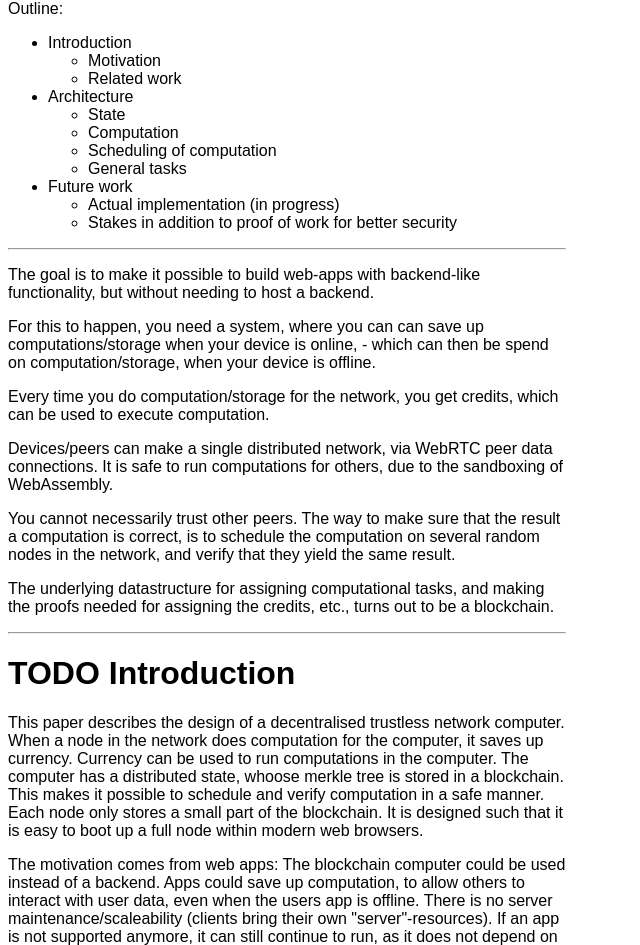
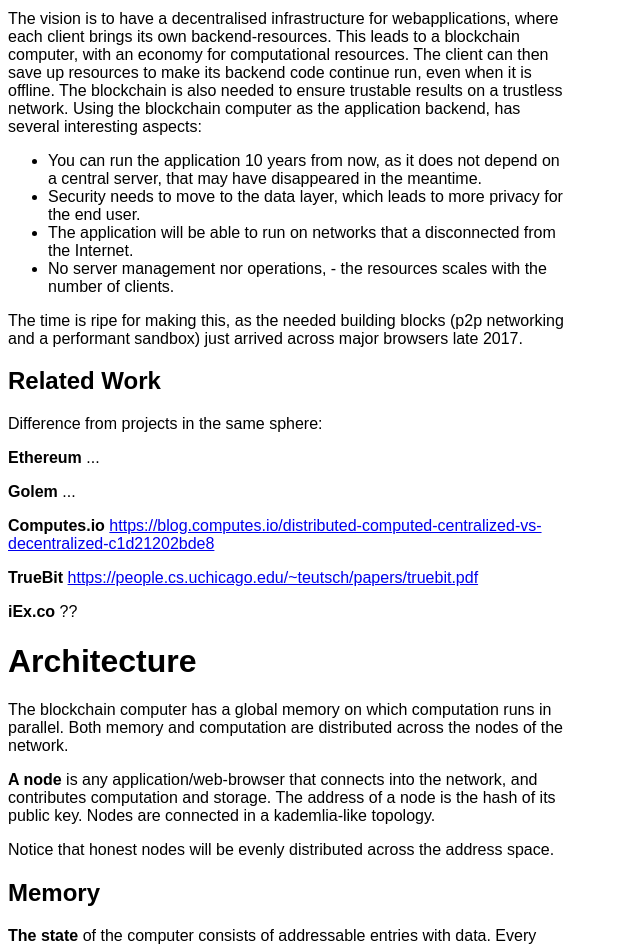
Before and after one commit to rasmuserik/p2pweb, a website built with webpack: page docs/blockchain-computer.html in a window 1280 px wide. Shown: the part 325-1270 px from the top of the page, without its empty margins (0-640 px from the left). Built offline with nearby package versions, Linux system fonts and the light colour scheme.

Commit message:
writing-progress

```diff
--- a/docs/blockchain-computer.html
+++ b/docs/blockchain-computer.html
@@ -30,48 +30,58 @@
                         <p class="author">Rasmus Erik Voel Jensen</p>
                         <p class="date">2017</p>
                         <h2>Abstract</h2>
-        <p class="abstract"><p>A proposal a design for a new kind of decentralised trustless computer. The shared state is stored in a blockchain. This allows computations to be distributed and verified safely across without trusting individual nodes. It also allows proofs of work, and thus crediting nodes for their commputations.</p></p>
+        <p class="abstract"><p>TODO</p></p>
               </header>
-                  <p>Outline:</p>
+                  <!--
+----
+
+The goal is to make it possible to build web-apps with backend-like functionality, but without needing to host a backend.
+
+For this to happen, you need a system, where you can can save up computations/storage when your device is online, - which can then be spend on computation/storage, when your device is offline.
+
+Every time you do computation/storage for the network, you get credits, which can be used to execute computation.
+
+Devices/peers can make a single distributed network, via WebRTC peer data connections.
+It is safe to run computations for others, due to the sandboxing of WebAssembly.
+
+You cannot necessarily trust other peers.  The way to make sure that the result a computation is correct, is to schedule the computation on several random nodes in the network, and verify that they yield the same result.
+
+The underlying datastructure for assigning computational tasks, and making the proofs needed for assigning the credits, etc., turns out to be a blockchain.
+
+----
+-->
+<h1 id="introduction">Introduction</h1>
+<p>The vision is to have a decentralised infrastructure for webapplications, where each client brings its own backend-resources. This leads to a blockchain computer, with an economy for computational resources. The client can then save up resources to make its backend code continue run, even when it is offline. The blockchain is also needed to ensure trustable results on a trustless network. Using the blockchain computer as the application backend, has several interesting aspects:</p>
 <ul>
-<li>Introduction
-<ul>
-<li>Motivation</li>
-<li>Related work</li>
-</ul></li>
-<li>Architecture
-<ul>
-<li>State</li>
-<li>Computation</li>
-<li>Scheduling of computation</li>
-<li>General tasks</li>
-</ul></li>
-<li>Future work
-<ul>
-<li>Actual implementation (in progress)</li>
-<li>Stakes in addition to proof of work for better security</li>
-</ul></li>
+<li>You can run the application 10 years from now, as it does not depend on a central server, that may have disappeared in the meantime.</li>
+<li>Security needs to move to the data layer, which leads to more privacy for the end user.</li>
+<li>The application will be able to run on networks that a disconnected from the Internet.</li>
+<li>No server management nor operations, - the resources scales with the number of clients.</li>
 </ul>
-<hr />
-<p>The goal is to make it possible to build web-apps with backend-like functionality, but without needing to host a backend.</p>
-<p>For this to happen, you need a system, where you can can save up computations/storage when your device is online, - which can then be spend on computation/storage, when your device is offline.</p>
-<p>Every time you do computation/storage for the network, you get credits, which can be used to execute computation.</p>
-<p>Devices/peers can make a single distributed network, via WebRTC peer data connections. It is safe to run computations for others, due to the sandboxing of WebAssembly.</p>
-<p>You cannot necessarily trust other peers. The way to make sure that the result a computation is correct, is to schedule the computation on several random nodes in the network, and verify that they yield the same result.</p>
-<p>The underlying datastructure for assigning computational tasks, and making the proofs needed for assigning the credits, etc., turns out to be a blockchain.</p>
-<hr />
-<h1 id="todo-introduction">TODO Introduction</h1>
-<p>This paper describes the design of a decentralised trustless network computer. When a node in the network does computation for the computer, it saves up currency. Currency can be used to run computations in the computer. The computer has a distributed state, whoose merkle tree is stored in a blockchain. This makes it possible to schedule and verify computation in a safe manner. Each node only stores a small part of the blockchain. It is designed such that it is easy to boot up a full node within modern web browsers.</p>
-<p>The motivation comes from web apps: The blockchain computer could be used instead of a backend. Apps could save up computation, to allow others to interact with user data, even when the users app is offline. There is no server maintenance/scaleability (clients bring their own &quot;server&quot;-resources). If an app is not supported anymore, it can still continue to run, as it does not depend on central services.</p>
+<p>The time is ripe for making this, as the needed building blocks (p2p networking and a performant sandbox) just arrived across major browsers late 2017.</p>
+<!--
+
+This paper describes the design of a decentralised trustless network computer.
+When a node in the network does computation for the computer, it saves up currency.
+Currency can be used to run computations in the computer.
+The computer has a distributed state, whoose merkle tree is stored in a blockchain.
+This makes it possible to schedule and verify computation in a safe manner.
+Each node only stores a small part of the blockchain.
+It is designed such that it is easy to boot up a full node within modern web browsers.
+
+The motivation comes from web apps: The blockchain computer could be used instead of a backend.
+Apps could save up computation, to allow others to interact with user data, even when the users app is offline.
+There is no server maintenance/scaleability (clients bring their own "server"-resources).
+If an app is not supported anymore, it can still continue to run, as it does not depend on central services.
+
+-->
 <h2 id="related-work">Related Work</h2>
-<p>TODO: explore these in more details, and document differences to our approach</p>
+<p>Difference from projects in the same sphere:</p>
 <p><strong>Ethereum</strong> ...</p>
 <p><strong>Golem</strong> ...</p>
 <p><strong>Computes.io</strong> <a href="https://blog.computes.io/distributed-computed-centralized-vs-decentralized-c1d21202bde8" class="uri">https://blog.computes.io/distributed-computed-centralized-vs-decentralized-c1d21202bde8</a></p>
 <p><strong>TrueBit</strong> <a href="https://people.cs.uchicago.edu/~teutsch/papers/truebit.pdf" class="uri">https://people.cs.uchicago.edu/~teutsch/papers/truebit.pdf</a></p>
 <p><strong>iEx.co</strong> ??</p>
-<h1 id="section"></h1>
-<p>The motivation is to make it possible to built webapps that does not need a backend.</p>
 <h1 id="architecture">Architecture</h1>
 <p>The blockchain computer has a global memory on which computation runs in parallel. Both memory and computation are distributed across the nodes of the network.</p>
 <p><strong>A node</strong> is any application/web-browser that connects into the network, and contributes computation and storage. The address of a node is the hash of its public key. Nodes are connected in a kademlia-like topology.</p>
@@ -97,7 +107,7 @@
 <li>When sufficient proof-of-result/time has arrived, the nodes release the actual result, and they are compared to check if they ar correct.</li>
 <li>The nodes are credited by the system for their computational work.</li>
 </ol>
-<h2 id="section-1"></h2>
+<h2 id="section"></h2>
 <p>TODO: document origin. TODO: document scheduling</p>
 <p>What is a &quot;task&quot;:</p>
 <p>provable results</p>
```
Also changed, not shown: blockchain-computer.md (+16 -24 lines), 1 other file.
